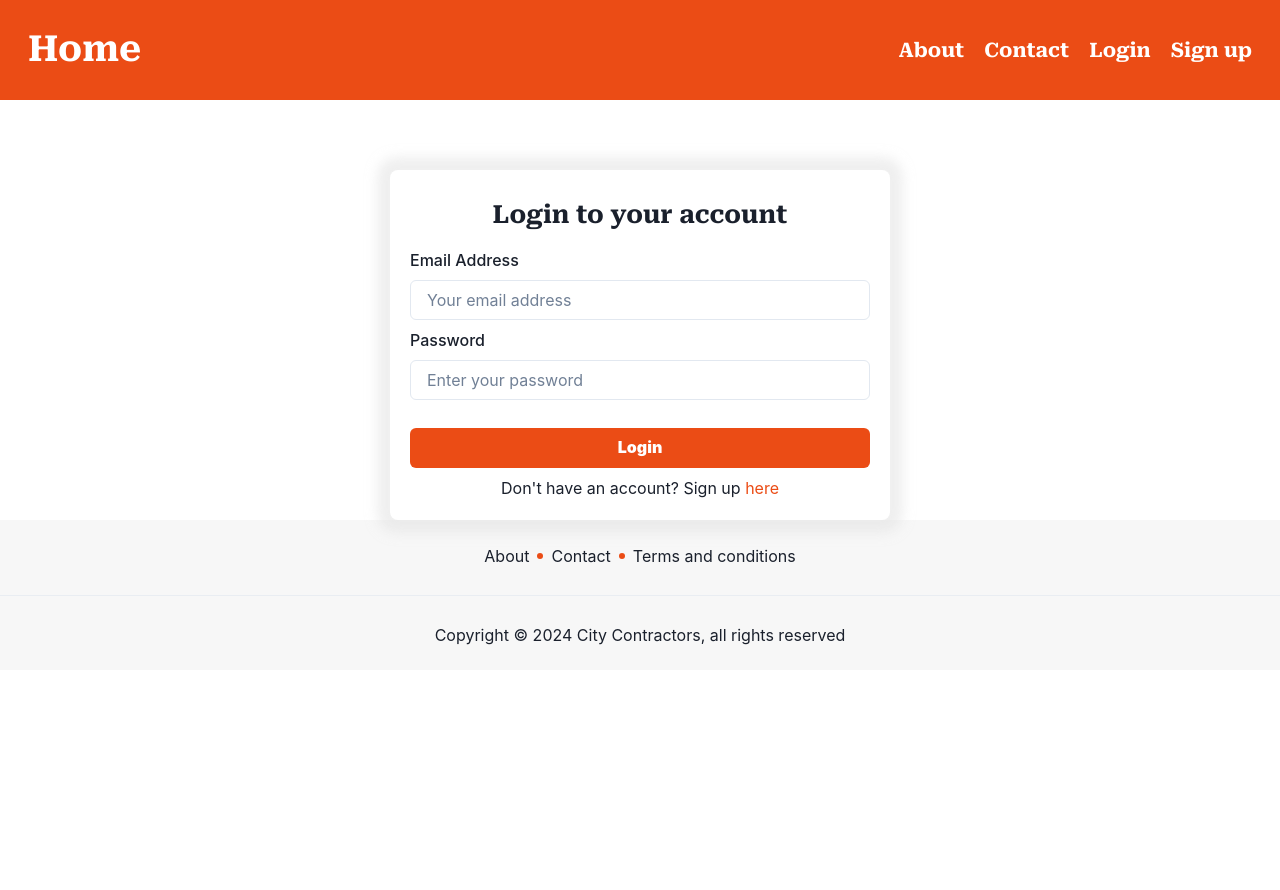
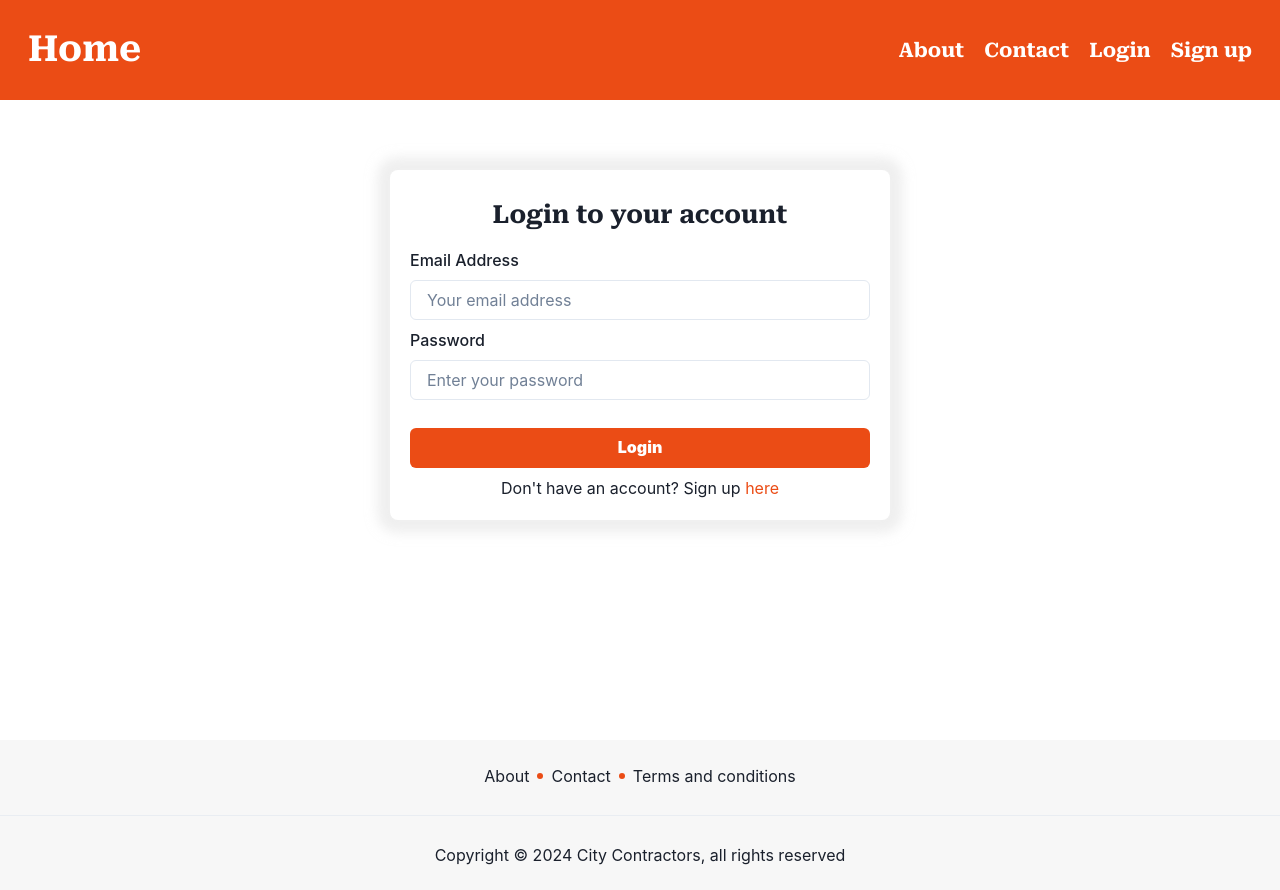
Before and after one commit to oranusi237/Citify-contractors, a React (Create React App) app: page /login in a window 1280 px wide. Before the commit the page ends 800 px from the top, so only its background shows below. Built offline with nearby package versions, Linux system fonts and the light colour scheme.

Commit message:
Updating spacing

```diff
--- a/src/Components/Pages/Auth/SignIn/Login.jsx
+++ b/src/Components/Pages/Auth/SignIn/Login.jsx
@@ -76,7 +76,7 @@ export default function LoginPage() {
 
 
     return (
-        <Flex align="center" justify="center">
+        <Flex minH="80vh" justify="center">
             <form onSubmit={handleSubmit}>
                 <Stack borderRadius={8} boxShadow={"0px 0px 12px 13px rgba(226,226,226,0.54)"} mt={"70px"} padding={"20px"} width={["90vw", "80vw", "500px"]}>
                     <Heading margin={"10px 0px"} textAlign={"center"} fontSize={"25px"}>Login to your account</Heading>
--- a/src/Components/Pages/Auth/SignUp/SignUp.jsx
+++ b/src/Components/Pages/Auth/SignUp/SignUp.jsx
@@ -118,7 +118,7 @@ export default function SignUpPage() {
 
 
     return (
-        <Flex minH="100vh" height="auto" align="center" justify="center">
+        <Flex mb={10} minH="100vh" height="auto" align="center" justify="center">
             <form onSubmit={handleSubmit}>
                 <Stack borderRadius={8} boxShadow={"0px 0px 12px 13px rgba(226,226,226,0.54)"} mt={"50px"} mb={"50px"} padding={"20px"} width={["90vw", "80vw", "500px"]}>
                     <Heading margin={"10px 0px"} textAlign="center" fontSize="25px">Create new account</Heading>
```
